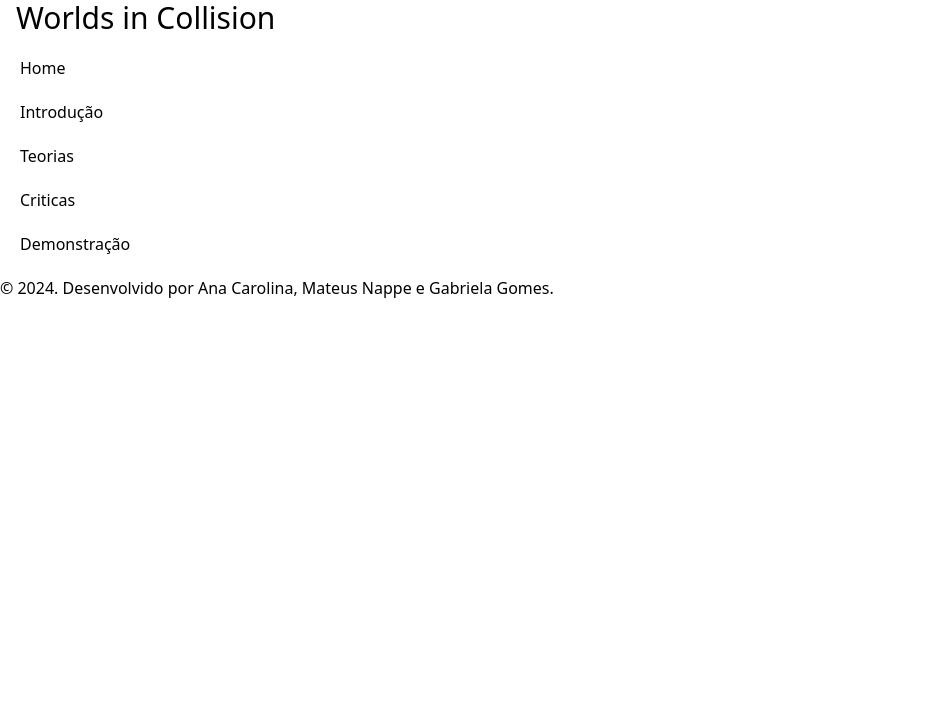
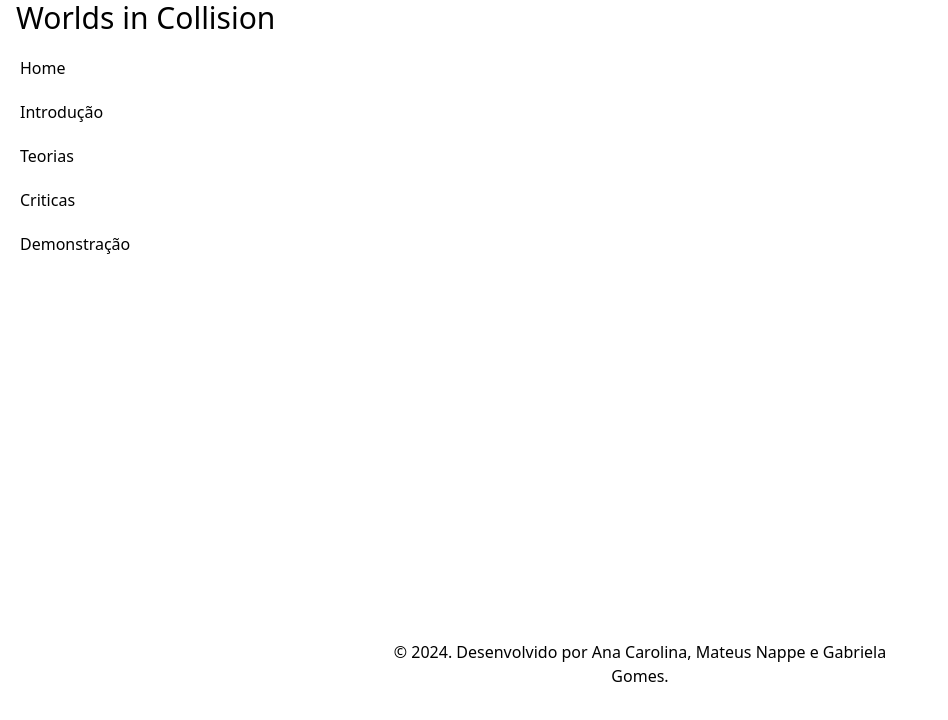
Before and after one commit to gabimezze/CheckPoint5, a Next.js app in the folder cp5/: page / in a window 1280 px wide. Shown: the top 720 px of the page, without its empty margins (0-948 px from the left). Built offline with nearby package versions, Linux system fonts and the light colour scheme.

Commit message:
renomeando pages

```diff
--- a/cp5/src/app/criticas/page.tsx
+++ b/cp5/src/app/criticas/criticas.tsx
@@ -5,7 +5,7 @@ export default function Criticas() {
     return (
         <div>
             <h1>Críticas</h1>
-            <h2>Críticas e Repercussões de "Worlds in Collision"</h2>
+            <h2>Críticas e Repercussões de Worlds in Collision</h2>
             <Image src={debate} alt="Debate" width={400} height={270} />
             <p>
                 Apesar da popularidade do livro, Velikovsky enfrentou severas críticas da comunidade científica, que considerava suas teorias não baseadas em evidências empíricas. <br />
--- a/cp5/src/app/page.tsx
+++ b/cp5/src/app/page.tsx
@@ -3,12 +3,8 @@ export default function Home() {
 
   return (
     <div>
-      {/* <h1>Home {tema === "light" ? "light" : "dark"}</h1> */}
-
-      {/* <button className="mt-2 p-2 bg-blue-500 text-white rounded-md">
-        Alternar Tema
-      </button> */}
 
     </div>
+
   )
 }
--- a/cp5/src/components/Rodape/Rodape.tsx
+++ b/cp5/src/components/Rodape/Rodape.tsx
@@ -1,7 +1,7 @@
 export default function Rodape() {
     return (
-        <footer>
-            <h2 className="bg-background text-foreground"></h2>
+        <footer className="rodape">
+            <h2></h2>
             <p>&copy; 2024. Desenvolvido por <span>Ana Carolina, Mateus Nappe e Gabriela Gomes.</span></p>
         </footer>
   )
```
Also changed, not shown: cp5/src/app/demonstracao/demonstracao.tsx (renamed from cp5/src/app/demonstracao/page.tsx), cp5/src/app/introducao/intro.tsx (renamed from cp5/src/app/introducao/page.tsx), cp5/src/app/teorias/teorias.tsx (renamed from cp5/src/app/teorias/page.tsx).
